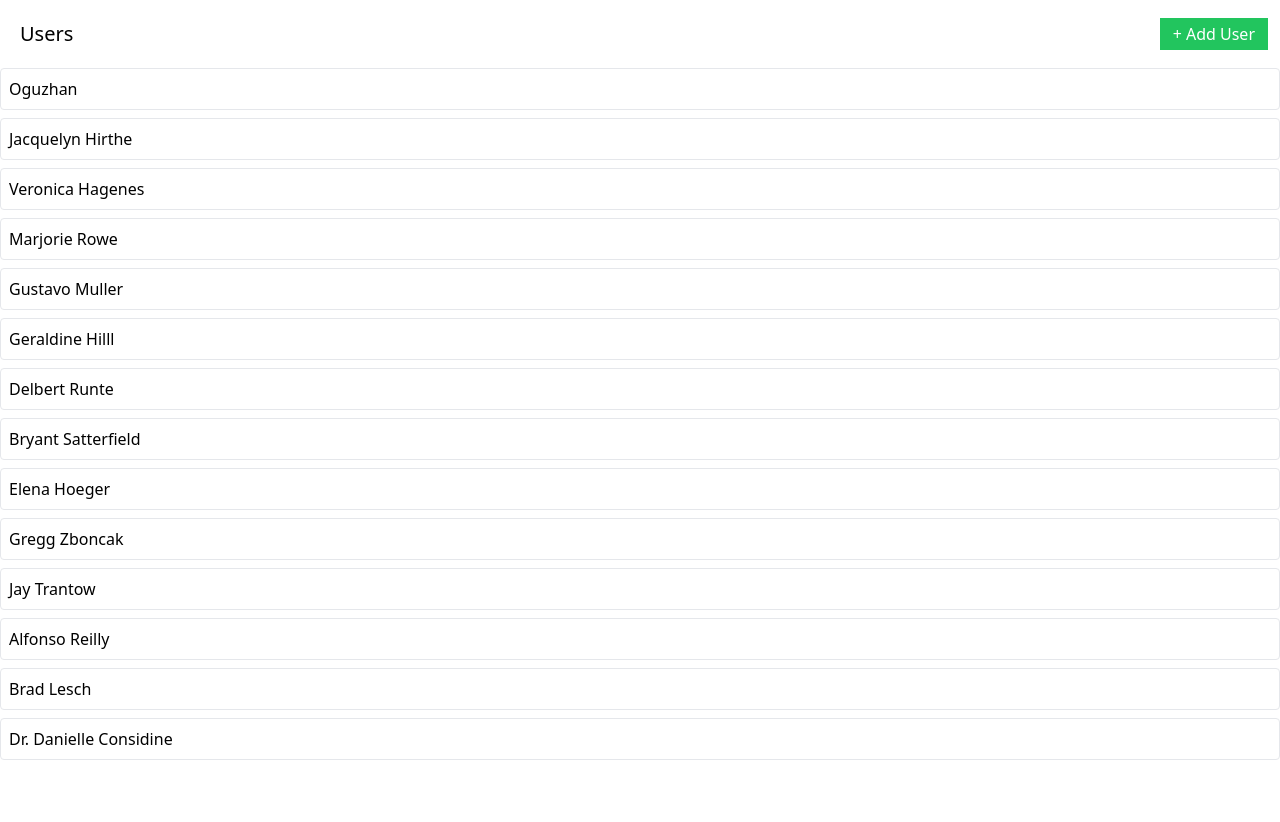
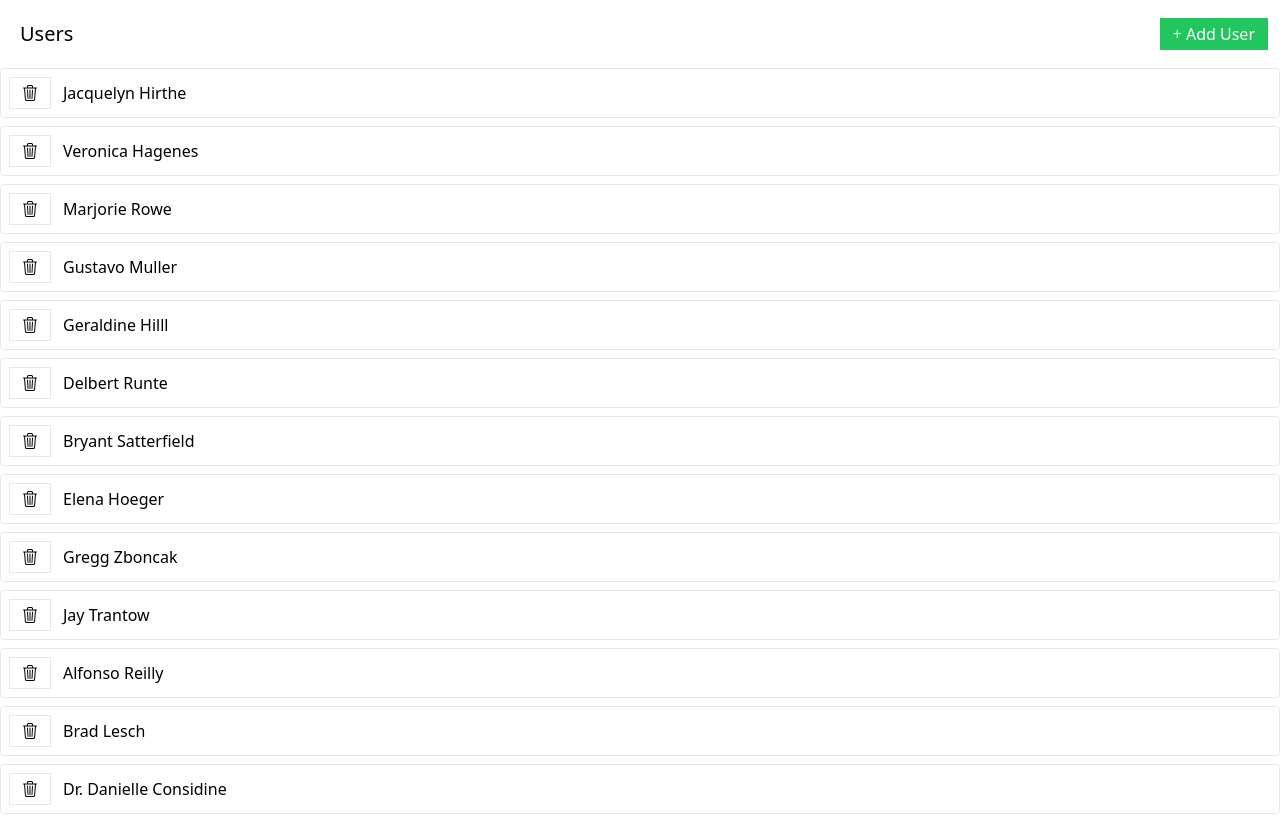
Before and after one commit to oguzhanorh/redux-with-query, a React (Create React App) app in the folder media/: page / in a window 1280 px wide. Before the commit the page ends 800 px from the top, so only its background shows below. Built offline with nearby package versions, Linux system fonts and the light colour scheme; data requests are answered from the project's data file.

Commit message:
deleting user

```diff
--- a/media/db.json
+++ b/media/db.json
@@ -1,9 +1,5 @@
 {
   "users": [
-    {
-      "id": 1,
-      "name": "Oguzhan"
-    },
     {
       "name": "Jacquelyn Hirthe",
       "id": 2
--- a/media/src/components/UsersList.js
+++ b/media/src/components/UsersList.js
@@ -6,6 +6,7 @@
 import Button from './Button';
 import { th } from '@faker-js/faker';
 import { useThunk } from '../hooks/use-thunk';
+import UsersListItem from './UsersListItem';
 
 function UserList() {
   // const [isLoadingUsers, setIsLoadingUsers] = useState(false);
@@ -63,13 +64,7 @@
     content = <div>Error fetching data...</div>;
   }else {
       content = data.map((user) => {
-        return (
-          <div key={user.id} className="mb-2 border rounded">
-            <div className="flex p-2 justify-between items-center cursor-pointer">
-              {user.name}
-            </div>
-          </div>
-        );
+        return <UsersListItem key={user.id} user={user}/>
       });
   }
 
--- /dev/null
+++ b/media/src/components/UsersListItem.js
@@ -0,0 +1,30 @@
+import { BsTrash3 } from 'react-icons/bs';
+import Button from './Button';
+import { removeUser } from '../store';
+import { useThunk } from '../hooks/use-thunk';
+
+
+function UsersListItem({ user }) {
+
+    const [doRemoveUser, isLoading, error] = useThunk(removeUser);
+
+    const handleClick = () => {
+        doRemoveUser(user);
+    }
+
+    return (
+        <div className="mb-2 border rounded">
+            <div className="flex p-2 justify-between items-center cursor-pointer">
+                <div className='flex flex-row items-center justify-between'>
+                    <Button className="mr-3" loading={isLoading} onClick={handleClick}>
+                        <BsTrash3 />
+                    </Button>
+                    {error && <div>Error deleting user.</div>}
+                    {user.name}
+                </div>
+
+            </div>
+        </div>
+    );
+}
+export default UsersListItem
--- a/media/src/store/slices/usersSlice.js
+++ b/media/src/store/slices/usersSlice.js
@@ -42,7 +42,9 @@
     });
     builder.addCase(removeUser.fulfilled,(state,action)=>{
         state.isLoading=false;
-        console.log(action);
+        state.data=state.data.filter(user=>{
+          return user.id !== action.payload.id;
+        });
     });
     builder.addCase(removeUser.rejected,(state,action)=>{
         state.isLoading=false;
--- a/media/src/store/thunks/removeUser.js
+++ b/media/src/store/thunks/removeUser.js
@@ -2,8 +2,8 @@
 import axios from 'axios';
 
 const removeUser = createAsyncThunk('users/remove',async (user)=>{
-    const response = await axios.delete(`http://localhost:3005/users/${user.id}`)
+    await axios.delete(`http://localhost:3005/users/${user.id}`)
 
-    return response.data;
+    return user;
 })
 export {removeUser};
```
